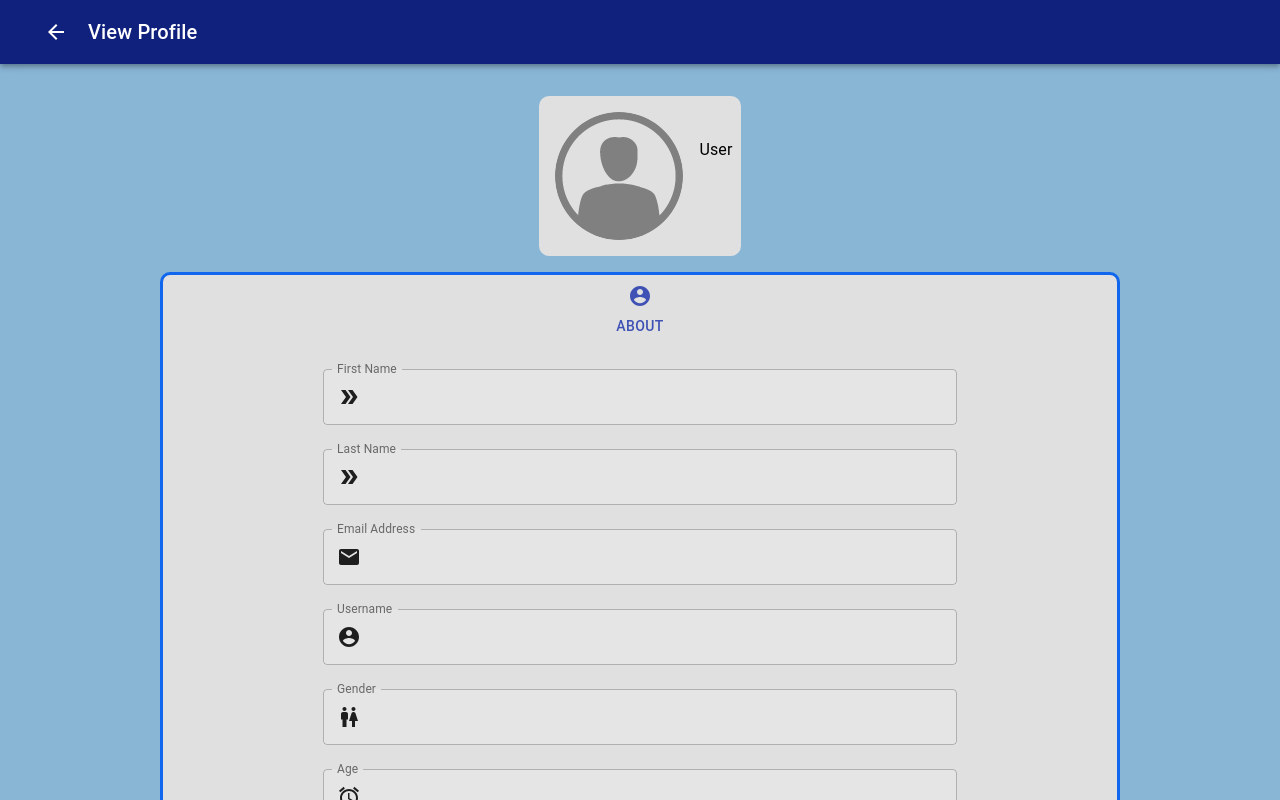
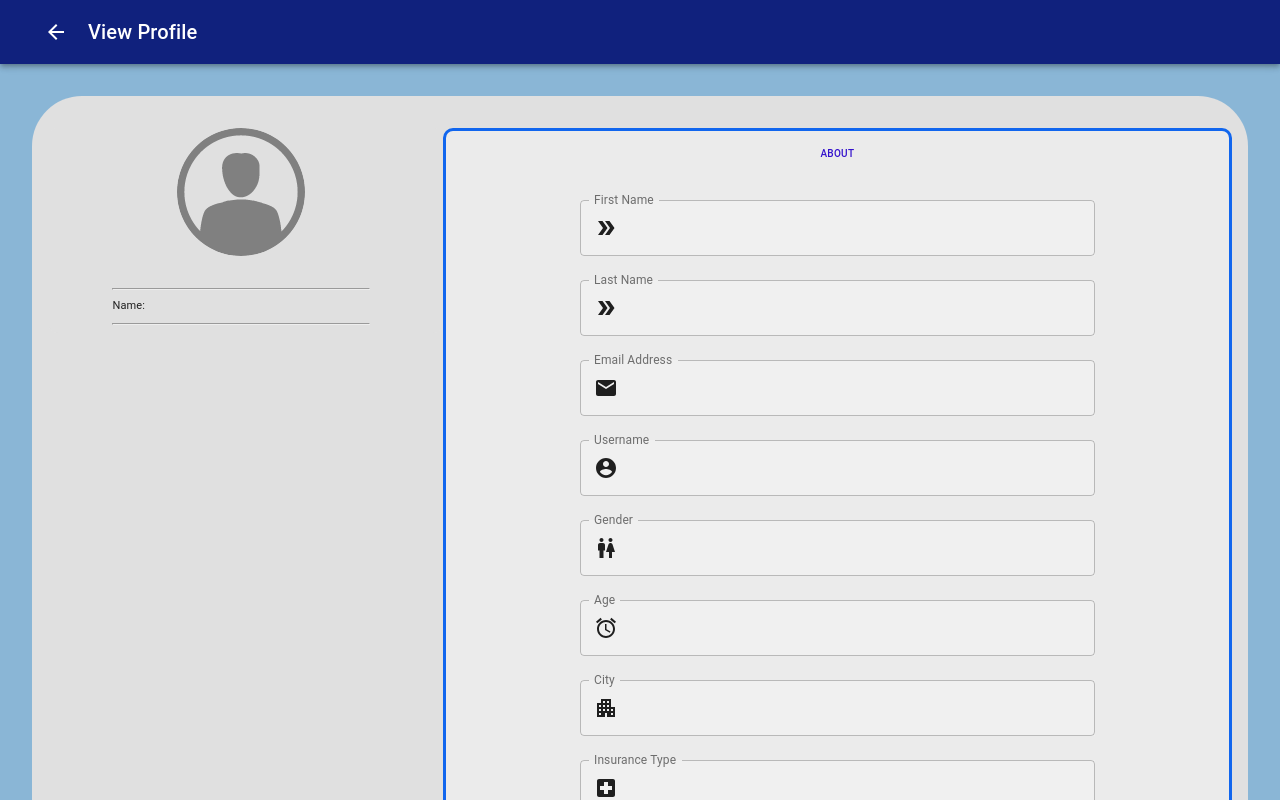
Before and after one commit to Tahlil-992/bugophobia.front-end, a React (Create React App) app: page /view-profile in a window 1280 px wide. Shown: the top 800 px of the page. Built offline with nearby package versions, Linux system fonts and the light colour scheme; no server answers; sample sign-in values are in the browser's storage.

Commit message:
redesign and clean

```diff
--- a/src/views/pages/ViewProfile.js
+++ b/src/views/pages/ViewProfile.js
@@ -2,7 +2,7 @@ import React, { useEffect, useState } from 'react';
 import "../../style.css";
 import Grid from '@material-ui/core/Grid';
 import Typography from '@material-ui/core/Typography';
-import { AppBar, Avatar, Badge, Button, IconButton, Link, makeStyles, Paper, Toolbar, withStyles } from '@material-ui/core';
+import { AppBar, Avatar, Badge, Button, Chip, Container, IconButton, Link, makeStyles, Paper, Toolbar, withStyles } from '@material-ui/core';
 import TextField from '@material-ui/core/TextField';
 import Box from '@material-ui/core/Box';
 import InputAdornment from "@material-ui/core/InputAdornment";
@@ -16,9 +16,8 @@ import WorkIcon from '@material-ui/icons/Work';
 import AlarmIcon from '@material-ui/icons/Alarm';
 import DoubleArrowIcon from '@material-ui/icons/DoubleArrow';
 import ArrowBackIcon from '@material-ui/icons/ArrowBack';
-import FavoriteIcon from '@material-ui/icons/Favorite';
-import FavoriteBorderIcon from '@material-ui/icons/FavoriteBorder';
-import CommentIcon from '@material-ui/icons/Comment';
+import BookmarkIcon from '@material-ui/icons/Bookmark';
+import BookmarkBorderIcon from '@material-ui/icons/BookmarkBorder';
 import { callAPIHandler } from "../../core/modules/refreshToken";
 import DoctorImage from "../../assets/images/doctor.png";
 import PatientImage from "../../assets/images/patient.png";
@@ -159,7 +158,9 @@ const useStyles = makeStyles((theme) => ({
     large: {
         width: theme.spacing(16),
         height: theme.spacing(16),
-        margin: theme.spacing(2),
+        marginRight: theme.spacing(1),
+        marginLeft: theme.spacing(1),
+        marginBottom: theme.spacing(1),
         /* "&:hover": {
           width: theme.spacing(18),
           height: theme.spacing(18),
@@ -167,39 +168,45 @@ const useStyles = makeStyles((theme) => ({
         } */
     },
     tab: {
-        width: 700,
+        //width: 700,
     },
     grid: {
-        marginTop: "1rem",
+        marginTop: "0rem",
     },
     tab2: {
-        width: "75vmax",
+        //width: "75vmax",
         //marginLeft: "10%",
     },
     onetab: {
-        backgroundColor: "#C0C0F0",
-        //border: "3px solid #16E",
+        backgroundColor: 'rgba(138, 182, 214, 0.57)',
+        //border: "1px solid #C5CAEA",
+        color: "#111",
         borderTopRightRadius: "10px",
         borderTopLeftRadius: "10px",
         borderBottom: "3px solid #16E",
-        fontSize: 12,
-        iconSize: 30,
+        fontSize: 9,
+        iconSize: 30 ,
+        minWidth: 0,
         '&:hover': {
-            backgroundColor: "#D0D0F0",
-            fontSize: 14,
+            backgroundColor: 'rgba(138, 182, 214, 0.77)',
+            fontSize: 10,
+            color: "#000",
         }
     },
     seltab: {
-        backgroundColor: "#E0E0E0",
+        backgroundColor: "#ebebeb",
         //border: "3px solid #16E",
         borderTopRightRadius: "10px",
         borderTopLeftRadius: "10px",
         borderTop: "3px solid #16E",
         borderRight: "3px solid #16E",
         borderLeft: "3px solid #16E",
+        color: "#31C",
+        minWidth: 0,
+        fontSize: 10,
     },
     tabpanel: {
-        backgroundColor: "#E0E0E0",
+        backgroundColor: "#ebebeb",
         borderRight: "3px solid #16E",
         borderLeft: "3px solid #16E",
         borderBottom: "3px solid #16E",
@@ -210,10 +217,10 @@ const useStyles = makeStyles((theme) => ({
     textfield: {
         width: "70%",
         marginLeft: "15%",
-        backgroundColor: "#e5e5e5",
+        backgroundColor: "#f0f0f0",
         color: "#111",
         '&:hover': {
-            backgroundColor: "#f0f0f0",
+            backgroundColor: "#f3f3f3",
             color: "#1ee",
             width: "74%",
             marginLeft: "13%",
@@ -233,10 +240,10 @@ const useStyles = makeStyles((theme) => ({
         padding: '1em 4em 1em 4em',
         margin: '1em 0em 1em 0em',
         textAlign: 'center',
-        fontSize: '16px',
+        fontSize: '0.9em',
         borderRadius: '10px',
         textTransform: 'none',
-        height: '45px',
+        height:'45px',
         '&:hover': {
             backgroundColor: '#5f939a',
         },
@@ -273,13 +280,27 @@ const useStyles = makeStyles((theme) => ({
         left: "50%",
         transform: "translate(-50%, -50%)",
     },
+    subtext: {
+        fontSize: 11,
+        color: "#222",
+    },
+    text: {
+        fontSize: 15,
+        color: "#000",
+    },
+    container: {
+        padding: theme.spacing(4),
+        paddingBottom: 0,
+        minHeight: "100vh",
+    },
+    paper: {
+        padding: theme.spacing(2),
+        display: 'flex',
+        overflow: 'auto',
+        flexDirection: 'column',
+        marginBottom: 0,
+    },
 }));
-
-const StyledBadge = withStyles((theme) => ({
-    badge: {
-        backgroundColor: "inherit",
-    },
-}))(Badge);
 
 export default function Profile() {
 
@@ -334,62 +355,38 @@ export default function Profile() {
         setTabValue(newValue);
     };
 
-    const handleChangeIndex = (index) => {
-        setTabValue(index);
-    };
-
     const specializationMap = (spec) => {
         switch (spec) {
-            case 'C':
-                return 'Cardiologist';
-            case 'D':
-                return 'Dermatologist';
-            case 'G':
-                return 'General Practitioner';
-            case 'GY':
-                return 'Gynecologist';
-            case 'I':
-                return 'Internist';
-            case 'N':
-                return 'Neurologist';
-            case 'O':
-                return 'Obstetrician';
-            case 'OP':
-                return 'Ophthalmologist';
-            case 'OT':
-                return 'Otolaryngologist';
-            case 'P':
-                return 'Pediatrician';
-            case 'PS':
-                return 'Psychiatrist';
-            case 'U':
-                return 'Urologist';
-            default:
-                return '';
+            case 'C': return 'Cardiologist';
+            case 'D': return 'Dermatologist';
+            case 'G': return 'General Practitioner';
+            case 'GY': return 'Gynecologist';
+            case 'I': return 'Internist';
+            case 'N': return 'Neurologist';
+            case 'O': return 'Obstetrician';
+            case 'OP': return 'Ophthalmologist';
+            case 'OT': return 'Otolaryngologist';
+            case 'P': return 'Pediatrician';
+            case 'PS': return 'Psychiatrist';
+            case 'U': return 'Urologist';
+            default : return '';
         }
     }
 
     const insuranceMap = (insur) => {
         switch (insur) {
-            case 'O':
-                return 'Omr';
-            case 'H':
-                return 'Havades';
-            case 'T':
-                return 'Takmili';
-            default:
-                return '';
+            case 'O': return 'Omr';
+            case 'H': return 'Havades';
+            case 'T': return 'Takmili';
+            default: return '';
         }
     }
 
     const genderMap = (gen) => {
         switch (gen) {
-            case 'M':
-                return 'Male';
-            case 'F':
-                return 'Female';
-            default:
-                return '';
+            case 'M': return 'Male';
+            case 'F': return 'Female';
+            default: return '';
         }
     }
 
@@ -582,6 +579,7 @@ export default function Profile() {
         ['City', city, setCity, <ApartmentIcon />],
         ['Insurance Type', insurance, setInsurance, <LocalHospitalIcon />]
         ];
+
     return (
         <div style={{ backgroundColor: '#8ab6d6' }}>
             <AppBar position="relative">
@@ -590,32 +588,61 @@ export default function Profile() {
                     <Typography variant="h6" color="inherit" noWrap>View Profile</Typography>
                 </Toolbar>
             </AppBar>
-            <div >
-                <Grid container className={classes.grid} direction="column" spacing={0} alignItems="center" justify="center" margin="1rem">
-                    <Grid item direction="row">
-                        <Box style={{ backgroundColor: "#E0E0E0", marginTop: "1rem", borderRadius: "10px", paddingRight: '0.5rem' }}>
-                            <Grid style={{ display: 'flex' }}>
+            <Container maxWidth="lg" className={classes.container}>
+                <div className={classes.paper} style={{ backgroundColor: '#E0E0E0', borderTopLeftRadius:'50px', borderTopRightRadius:'50px', minHeight: 'inherit' }}>
+                    <Grid container className={classes.grid} direction="row" spacing={0} alignItems="flex-start" justify="space-around" margin="1rem">
+                        <Grid item md={4} xs style={{/*maxWidth: "40vmax"*/}} >
+                            <Grid item container justify='center' direction="row" style={{ backgroundColor: "#E0E0E0", marginTop: "1rem", borderRadius: "10px", paddingRight: '0.5rem' }}>
+                                <Grid item container xs justify='center' alignItems='center' direction='column' style={{marginBottom: '1em'}}>
+                                    <Grid item xs>
                                         <Avatar className={classes.large} src={profileImage}></Avatar>
+                                    </Grid>
+                                    {isViewedDoctor ?
+                                        <Grid item xs>
+                                            {isSaved ?
+                                                <Chip
+                                                    icon={<BookmarkIcon />}
+                                                    size="small"
+                                                    color="secondary"
+                                                    label={"Saved"}
+                                                    variant={"default"}
+                                                    onDelete={deleteButtonHandler}
+                                                    />
+                                                :
+                                                <Chip
+                                                    icon={<BookmarkBorderIcon/>}
+                                                    clickable
+                                                    size="small"
+                                                    color="secondary"
+                                                    label={"Save This Account"}
+                                                    variant={"outlined"}
+                                                    onClick={saveButtonHandler}
+                                                    />
+                                            }
+
+                                        </Grid>
+                                        :
+                                        <></>
+                                    }
+                                    {isViewedDoctor ?
+                                        <Grid item xs>
+                                            <Button className={classes.button} >Take a Visit Time</Button>
+                                        </Grid>
+                                        :
+                                        <></>
+                                    }
+                                </Grid>
+                                <Grid item xs={8} >
                                     {isViewedDoctor ? (
                                         <Box >
-                                        <br />
-                                        {isDoctor ? <br /> : <></>}
-                                        {!isDoctor ?
-                                            <Typography variant="h6" >{"Doctor " + firstName + " " + lastName}
-                                                {isSaved ?
-                                                    <IconButton onClick={deleteButtonHandler} title="Remove from Favorites">
-                                                        <FavoriteIcon color="secondary" fontSize="large" />
-                                                    </IconButton>
-                                                    :
-                                                    <IconButton onClick={saveButtonHandler} title="Add to Favorites">
-                                                        <FavoriteBorderIcon color="secondary" fontSize="large" />
-                                                    </IconButton>
-                                                }
-                                            </Typography>
-                                            :
-                                            <Typography variant="h6" >{"Doctor " + firstName + " " + lastName}</Typography>
-                                        }
-                                        <Typography variant="subtitle1">{specialization}</Typography>
+                                            <hr/>
+                                            <Typography className={classes.subtext} >{"Name:"}</Typography>
+                                            <Typography className={classes.text}  >{firstName + " " + lastName}</Typography>
+                                            <hr/>
+                                            <Typography className={classes.subtext} >{"Specialization:"}</Typography>
+                                            <Typography className={classes.text}  >{(specialization)}</Typography>
+                                            <hr/>
+                                            <Typography className={classes.subtext} >{"Rating:"}</Typography>
                                             <Box
                                                 style={{marginTop: "0.5em"}}
                                                 display="flex"
@@ -659,63 +686,52 @@ export default function Profile() {
                                                     </Box>
                                                 </Box>}
                                             </Box>
+                                            <hr/>
                                         </Box>
                                         )
                                         :
                                         (
                                             <Box>
-
-                                            <br></br><br></br>
-                                            <Typography variant="h6">{firstName + " " + lastName}</Typography>
-                                            <Typography variant="subtitle1">{"User"}</Typography>
+                                                <hr/>
+                                                <Typography className={classes.subtext} >{"Name:"}</Typography>
+                                                <Typography className={classes.text}  >{firstName + " " + lastName}</Typography>
+                                                <hr/>
                                             </Box>
 
-                                    )}
-                            </Grid>
-                            <Grid style={{ alignItems: 'center', justifyContent: 'center', textAlign: 'center', marginBottom: '1rem', paddingLeft: '0.5rem' }}>
-                                {isViewedDoctor ?
-                                    (
-                                        <Button className={classes.button} >Take a Visit Time</Button>
                                         )
-                                    :
-                                    <></>
                                     }
                                 </Grid>
-                        </Box>
                             </Grid>
-                    <Grid item container className={classes.tab2} direction="column">
+                        </Grid>
+                        <Grid item xs container className={classes.tab2} direction="column" style={{marginTop: "1em"}} >
                             <Grid item style={{ width: "inherit" }}>
                                 {isViewedDoctor ?
                                     <Tabs
                                         value={tabValue}
                                         onChange={handleChange}
                                         indicatorColor="inherit"
-                                    textColor="primary"
-
+                                        style={{width: "inherit"}}
                                         variant="fullWidth"
                                         aria-label="full width tabs example"
                                         >
-                                    <Tab label="About" icon={<AccountCircleIcon />} {...a11yProps(0)} className={(tabValue === 0) ? classes.seltab : classes.onetab} />
-                                    <Tab label="Comments" icon={<CommentIcon />} {...a11yProps(1)} className={(tabValue === 1) ? classes.seltab : classes.onetab} />
+                                            <Tab label="About" {...a11yProps(0)} className={(tabValue === 0) ? classes.seltab : classes.onetab} />
+                                            <Tab label="Comments" {...a11yProps(1)} className={(tabValue === 1) ? classes.seltab : classes.onetab} />
                                     </Tabs>
                                     :
                                     <Tabs
                                         value={tabValue}
                                         onChange={handleChange}
                                         indicatorColor="inherit"
-                                    textColor="primary"
-
+                                        style={{width: "inherit"}}
                                         variant="fullWidth"
                                         aria-label="full width tabs example"
                                         >
-                                    <Tab label="About" icon={<AccountCircleIcon />} {...a11yProps(0)} className={(tabValue === 0) ? classes.seltab : classes.onetab} />
+                                            <Tab label="About" {...a11yProps(0)} className={(tabValue === 0) ? classes.seltab : classes.onetab} />
                                     </Tabs>
                                 }
                             </Grid>
                             <Grid item className={classes.tabpanel}>
                                 <TabPanel value={tabValue} index={0}>
-                                <div>
-
                                     <Box display="flex" justifyContent="space-between" >
                                         <Grid container spacing={3} alignItems="flex-start">
                                             {fields.map((item, index) => {
@@ -735,17 +751,13 @@ export default function Profile() {
                                                             InputProps={{
                                                                 startAdornment: (<InputAdornment position="start">{item[3]}</InputAdornment>),
                                                                 classes: { root: classes.dis }
-                                                            }
-
-                                                            }
+                                                            }}
                                                         />
                                                     </Grid>
-                                                )
-                                            })}
+                                                )})
+                                            }
                                         </Grid>
                                     </Box>
-
-                                </div>
                                 </TabPanel>
                                 <TabPanel value={tabValue} index={1}>
                                     <Box display="flex" flex={1} position="relative">
@@ -756,6 +768,7 @@ export default function Profile() {
                         </Grid>
                     </Grid>
                 </div>
+            </Container>
             {openSnackBar && <Snackbar
                 anchorOrigin={{ vertical: 'top', horizontal: 'center' }}
                 open={openSnackBar}
```
Lines whose indentation alone changed are shown as unchanged.
